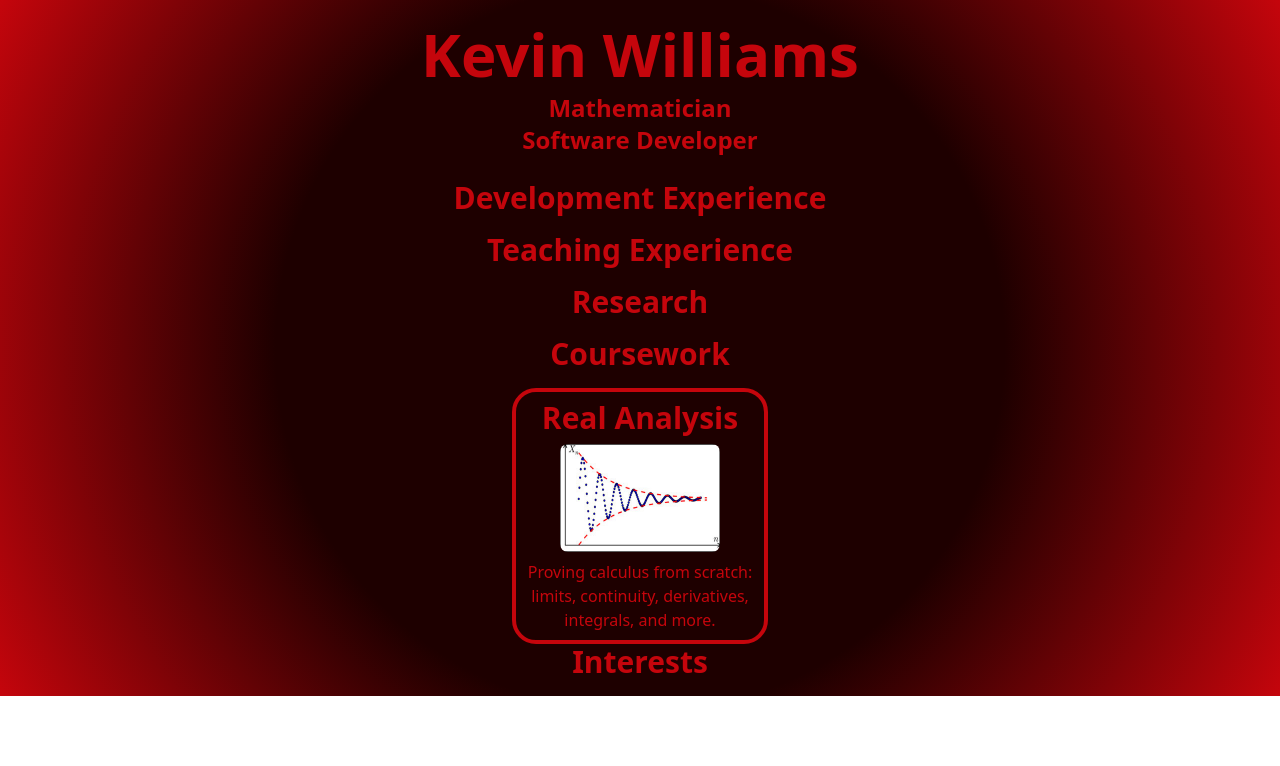
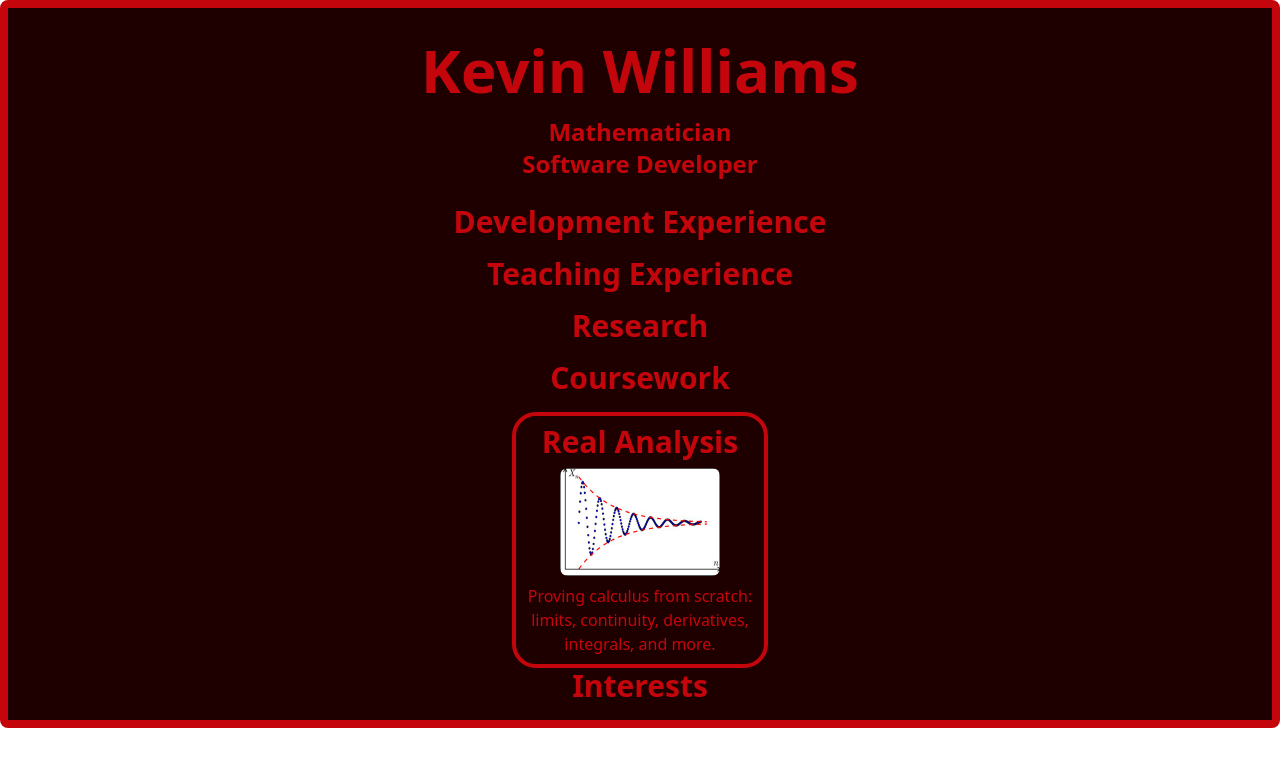
Before and after one commit to KingArth0r/me, a React (Vite) app: page / in a window 1280 px wide. Shown: the top 766 px of the page. Built offline with nearby package versions, Linux system fonts and the light colour scheme.

Commit message:
fix blackhole background

```diff
--- a/src/App.jsx
+++ b/src/App.jsx
@@ -5,7 +5,7 @@ import Body from './components/Body';
 function App() {
 
   return (
-    <div className="bg-[radial-gradient(circle,_#1E0000_50%,_#c5050c_100%)] ">
+    <div className="bg-red-1000 border-8 border-badger-red rounded-lg">
       <Header></Header>
       <Body></Body>
     </div>
--- a/src/components/Body.jsx
+++ b/src/components/Body.jsx
@@ -41,8 +41,9 @@ function Body() {
     // ];
 
     return (
+        <div>
             <div className="flex flex-col justify-center items-center ">
-            <h2 className="text-badger-red text-3xl font-bold mb-4">Development Experience</h2>
+                <h2 className="text-badger-red text-3xl font-bold mb-4 hover:scale-105 hover:cursor-pointer">Development Experience</h2>
                 <h2 className="text-badger-red text-3xl font-bold mb-4">Teaching Experience</h2>
                 <h2 className="text-badger-red text-3xl font-bold mb-4">Research</h2>
                 <h2 className="text-badger-red text-3xl font-bold mb-4">Coursework</h2>
@@ -51,6 +52,7 @@ function Body() {
                 </div>
                 <h2 className="text-badger-red text-3xl font-bold mb-4">Interests</h2>
             </div>
+        </div>
     );
 };
 
--- a/src/components/Header.jsx
+++ b/src/components/Header.jsx
@@ -1,7 +1,7 @@
 function Header() {
     return (
         <div className="flex flex-col p-6 text-badger-red justify-center items-center">
-            <div className="font-bold text-6xl mb-2">Kevin Williams</div>
+            <div className="font-bold text-6xl mb-2 hover:cursor-pointer hover:scale-110 duration-150 hover:border-4 rounded-3xl p-2 border-badger-red hover:shadow-xl hover:bg-[radial-gradient(circle,_#1E0000_90%,_#c5050c_100%)]" onClick={() => location.reload()}>Kevin Williams</div>
             <div className="font-semibold text-2xl">Mathematician</div>
             <div className="font-semibold text-2xl">Software Developer</div>
         </div>
--- a/src/index.css
+++ b/src/index.css
@@ -1,3 +1,7 @@
 @tailwind base;
 @tailwind components;
 @tailwind utilities;
+
+::selection {
+    background: '#FFFFFF';
+  }
```
Lines whose indentation alone changed are shown as unchanged.
